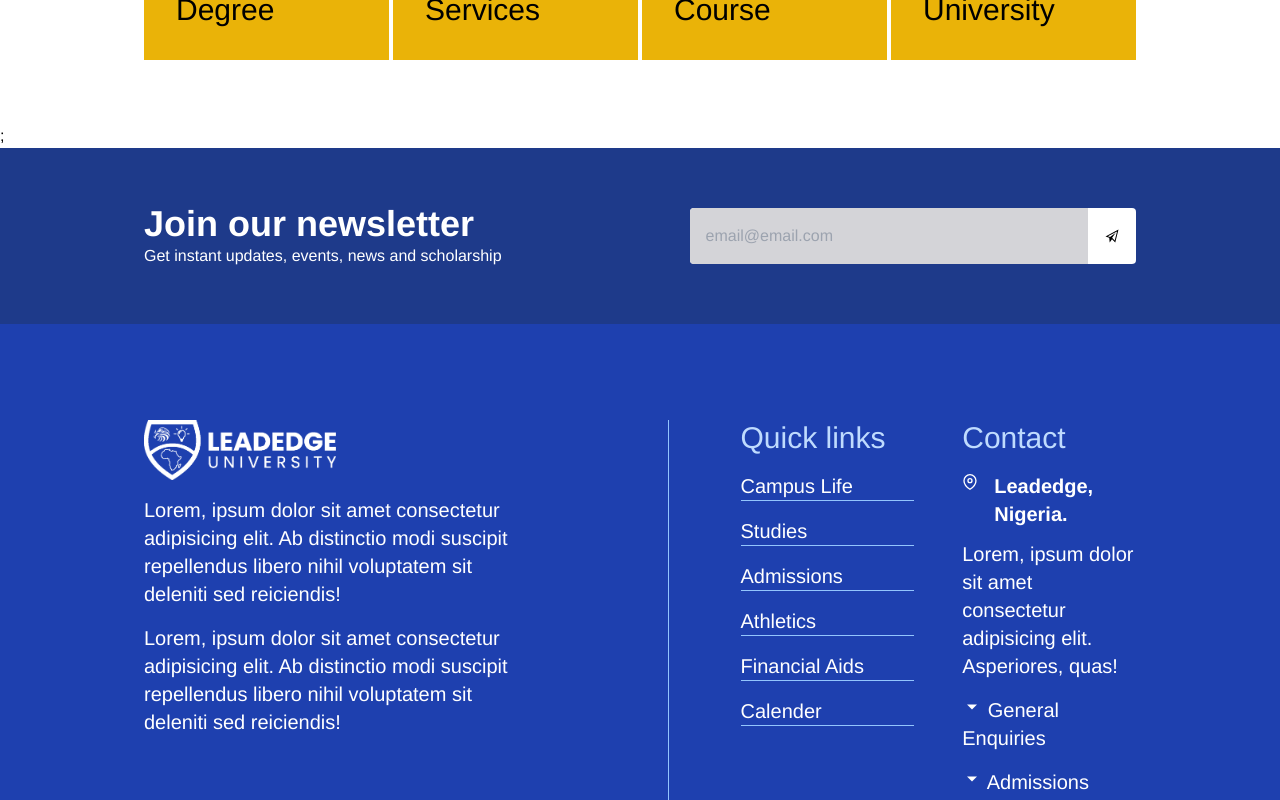
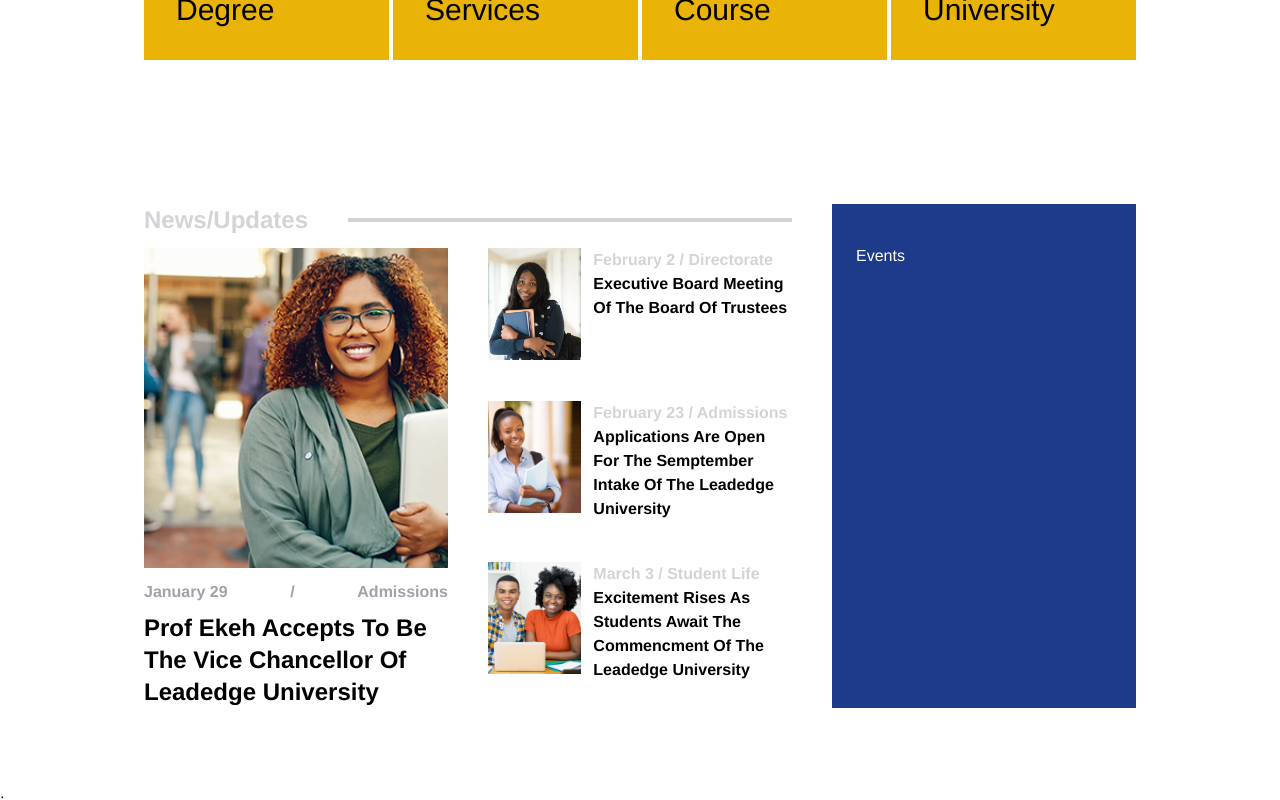
Before and after one commit to emmaudeji/Leadedge_university, a Next.js app: page / in a window 1280 px wide. Shown: the part 3040-3840 px from the top of the page. Built offline with nearby package versions, Linux system fonts and the light colour scheme.

Commit message:
clasroom section

```diff
--- /dev/null
+++ b/components/news/Events.jsx
@@ -0,0 +1,9 @@
+import React from 'react'
+
+const Events = () => {
+  return (
+    <div>Events</div>
+  )
+}
+
+export default Events
--- /dev/null
+++ b/components/news/NewsCardBig.jsx
@@ -0,0 +1,35 @@
+import React from 'react'
+import Link from 'next/link'
+import { news } from '@/data/new'
+
+const NewsCardBig = () => {
+  const chooseNews = () => {
+    return news[0]
+  }
+
+  const {heading, id, image, date, category} = chooseNews();
+
+  return (
+    <div className='cursor-pointer'>
+      <Link href='/news' >
+        <div className='w-full h-80 overflow-hidden '>
+        <img src={image} alt="news"
+        className='w-full h-full object-cover hover:scale-110 duration-500'/>
+      </div>
+      <div>
+        <div className="dates flex w-full  font-bold text-zinc-400 justify-between pt-3 pb-2">
+          <p className=''>{date}</p>
+          <p>/</p>
+          <p className=''>{category}</p>
+        </div>
+        <h1 className='text-2xl font-bold hover:text-blue-900 duration-300'>
+          {heading}
+        </h1>
+      </div>
+      </Link>
+
+    </div>
+  )
+}
+
+export default NewsCardBig
--- /dev/null
+++ b/components/news/NewsCardSmall.jsx
@@ -0,0 +1,26 @@
+import React from 'react'
+import Link from 'next/link'
+
+const NewsCardSmall = ({image, heading, date, category, link}) => {
+  return (
+    <Link href={link}>
+    <div className='cursor-pointer grid grid-cols-6 font-bold gap-3'>
+      <div className="col-span-2 w-full h-28 overflow-hidden">
+        <img src={image} alt="news-image" className="w-full h-full object-cover hover:scale-110 duration-300" />
+      </div>
+      <div className="col-span-4">
+        <div className="text-zinc-300 " >
+          {date} / {category}
+        </div>
+        <div>
+          {heading}
+        </div>
+      </div>
+    </div>
+
+    </Link>
+
+  )
+}
+
+export default NewsCardSmall
--- /dev/null
+++ b/components/news/NewsContainer.jsx
@@ -0,0 +1,54 @@
+import React from 'react'
+import NewsCardBig from './NewsCardBig'
+import Events from './Events'
+import NewsCardSmall from './NewsCardSmall'
+import { news } from '@/data/new'
+
+const NewsContainer = () => {
+
+  const updatedNews = news.slice(news.length - 3)
+  return (
+    <div className='w-full  px-6 sm:px-16 lg:px-36 py-20 grid md:grid-cols-3 gap-10'>
+
+        <div className='md:col-span-2'>
+
+          <div className="flex gap-10 items-center pb-3">
+            <div className='flex-1 text-zinc-300 font-bold text-2xl'>
+              <h1>News/Updates</h1>
+            </div>
+            <div className='w-full h-1 bg-zinc-300'>
+              {' '}
+            </div>
+          </div>
+
+          <div className='flex flex-col sm:flex-row gap-10 capitalize'>
+            <div className='flex-1'>
+              <NewsCardBig/>
+            </div>
+            <div className="flex-1 grid gap-4 overflow-auto">
+              {
+                updatedNews && updatedNews.map(({id, date, category, heading, image, link}) => {
+                  return (
+                    <NewsCardSmall
+                    heading={heading}
+                    key={id}
+                    date={date}
+                    category= {category}
+                    image={image}
+                    link={link}
+                    />
+                  )
+                })
+              }
+            </div>
+          </div>
+        </div>
+        <div className='md:col-span-1 py-10 bg-blue-900 text-white px-6 w-full'>
+          <Events/>
+        </div>
+
+    </div>
+  )
+}
+
+export default NewsContainer
--- /dev/null
+++ b/data/new.js
@@ -0,0 +1,37 @@
+export const news = [
+  {
+    id: 0,
+    heading:
+      "Prof Ekeh Accepts To Be The Vice Chancellor Of Leadedge University",
+    image: "./images7.png",
+    date: "January 29",
+    category: "Admissions",
+    link: "./news",
+  },
+  {
+    id: 1,
+    heading: "Executive board meeting of the board of trustees",
+    image: "./images8.avif",
+    date: "February 2",
+    category: "Directorate",
+    link: "./news",
+  },
+  {
+    id: 2,
+    heading:
+      "Applications are open for the Semptember intake of the Leadedge University",
+    image: "./images3.jpg",
+    date: "February 23",
+    category: "Admissions",
+    link: "./news",
+  },
+  {
+    id: 3,
+    heading:
+      "Excitement rises as students await the commencment of the Leadedge University",
+    image: "./images4.jpg",
+    date: "March 3",
+    category: "Student life",
+    link: "./news",
+  },
+];
--- a/pages/index.js
+++ b/pages/index.js
@@ -7,6 +7,7 @@ import LeadedgePhilosopy from "../components/containers/LeadedgePhilosopy";
 import SearchCourses from "../components/containers/searchCourses";
 import Classroom from "@/components/containers/Classroom";
 import Services from "@/components/containers/Services";
+import NewsContainer from "@/components/news/NewsContainer";
 
 export default function Home() {
   return (
@@ -17,6 +18,7 @@ export default function Home() {
       <LeadedgePhilosopy />
       <Classroom />
       <Services />
+      <NewsContainer />
     </>
   );
 }
```
